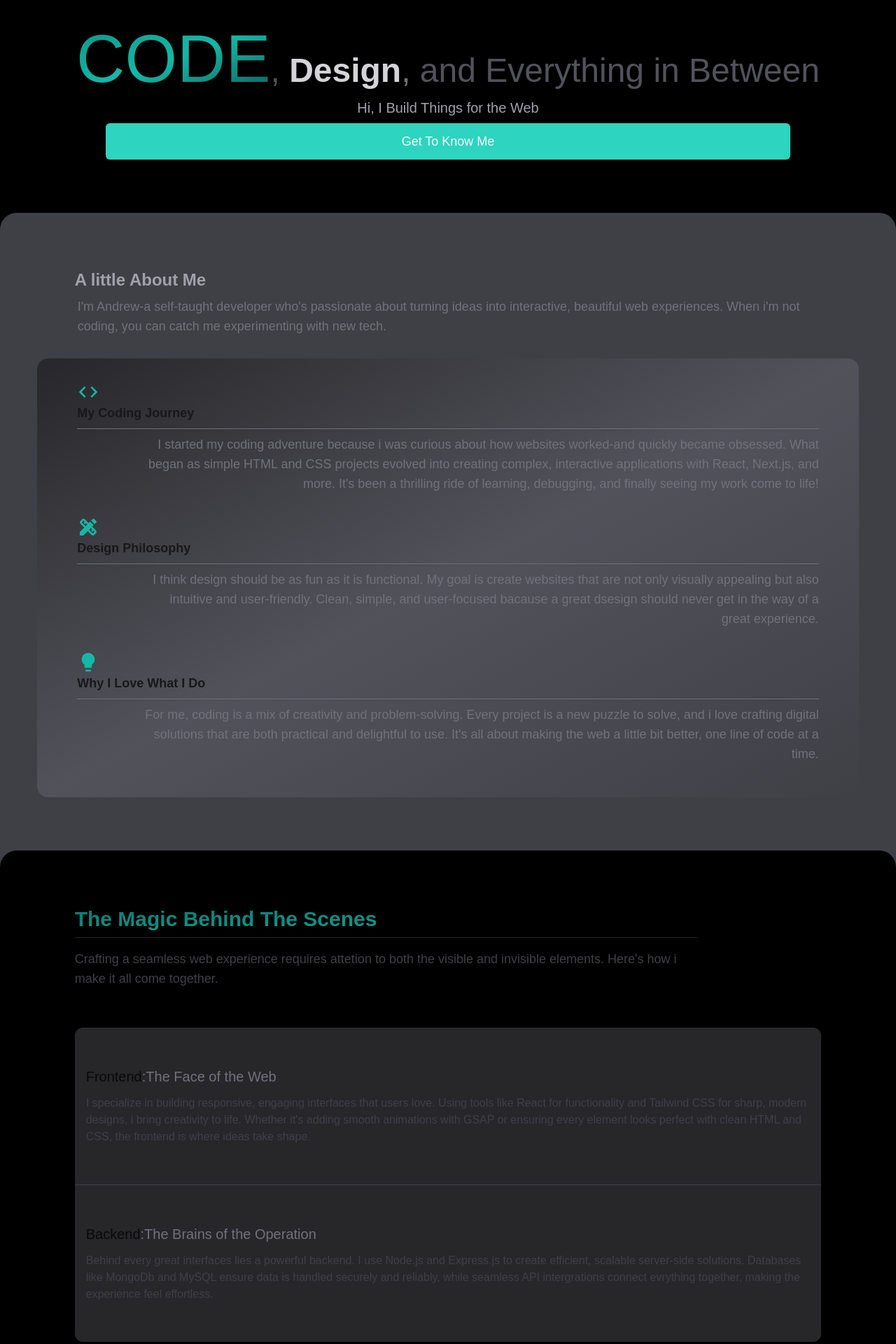
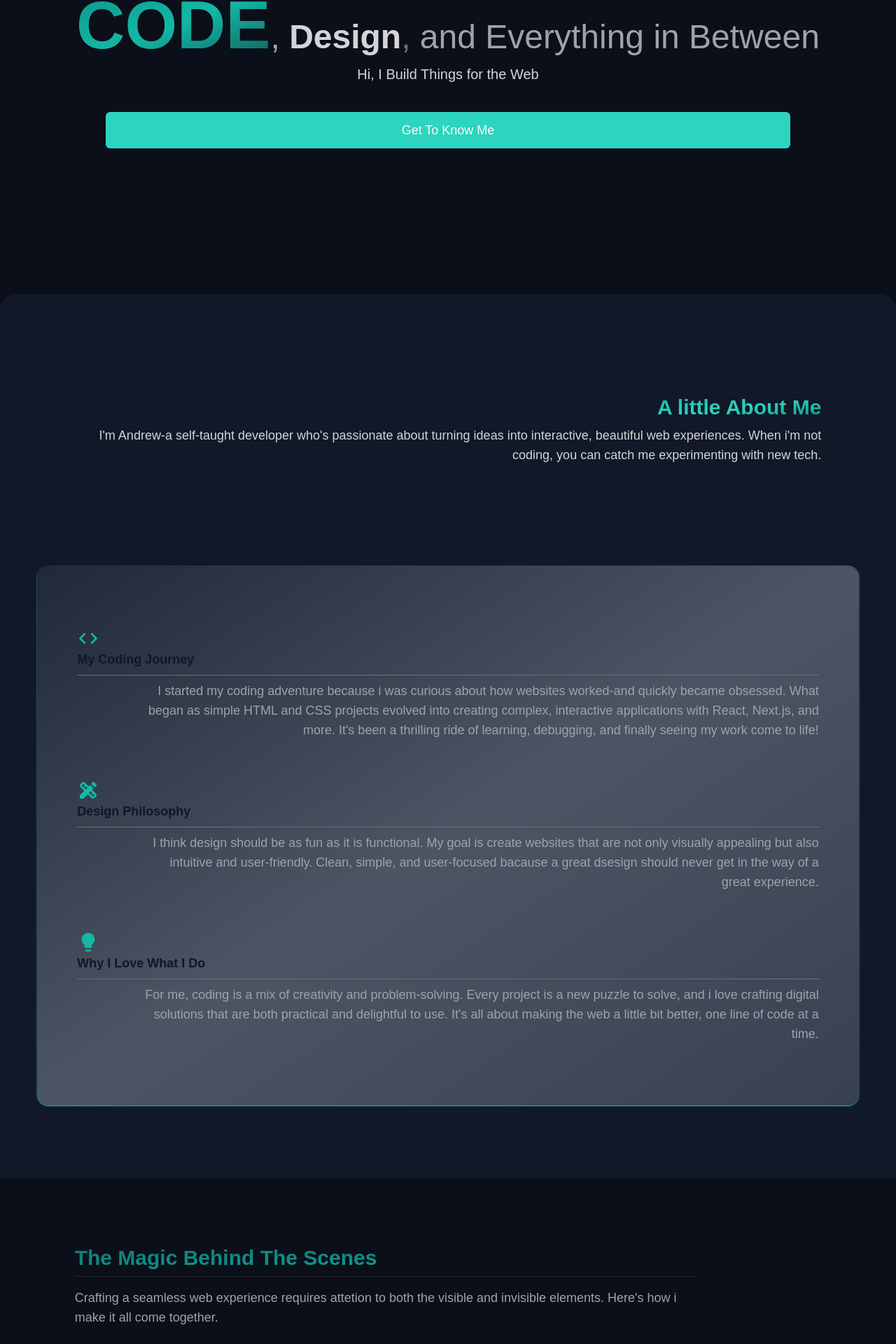
Before and after one commit to drucodecraft/mysite, a Next.js app: page / in a window 1280 px wide. Shown: the part 476-2396 px from the top of the page at 70% size. Built offline with nearby package versions, Linux system fonts and the light colour scheme.

Commit message:
add black color gradient

```diff
--- a/app/layout.js
+++ b/app/layout.js
@@ -8,7 +8,7 @@ export const metadata = {
 export default function RootLayout({ children }) {
   return (
     <html lang="en">
-      <body className={`  antialiased bg-black`}>{children}</body>
+      <body className={`  antialiased bg-black-950`}>{children}</body>
     </html>
   );
 }
--- a/components/AboutComponent/AboutComp.jsx
+++ b/components/AboutComponent/AboutComp.jsx
@@ -30,15 +30,15 @@ const data = [
 export default function AboutComp() {
   return (
     <div
-      className={` relative -top-5  bg-zinc-700  flex w-full h-full flex-col pb-10   rounded-t-3xl`}
+      className={` relative mt-24  bg-black-900  flex w-full h-full flex-col pb-10   rounded-t-3xl`}
     >
-      <div className=" w-10/12 pt-20 pb-8 mx-auto">
+      <div className=" w-10/12 pt-36 pb-36 mx-auto">
         <figure>
           <figcaption className=" flex flex-col gap-2">
-            <h3 className=" text-zinc-400 text-2xl font-bold">
+            <h3 className="  w-fit ml-auto bg-gradient-to-br from-teal-500 via-teal-400 to-teal-600 text-transparent bg-clip-text text-3xl font-bold">
               A little About Me
             </h3>
-            <p className=" text-zinc-500 pl-1">
+            <p className=" text-zinc-300 pl-1 text-end text-lg">
               I&apos;m Andrew-a self-taught developer who&apos;s passionate
               about turning ideas into interactive, beautiful web experiences.
               When i&apos;m not coding, you can catch me experimenting with new
@@ -47,20 +47,20 @@ export default function AboutComp() {
           </figcaption>
         </figure>
       </div>
-      <div className="flex  flex-col overflow-hidden gap-4 w-11/12  mx-auto rounded-2xl bg-gradient-to-tl from-zinc-700 via-zinc-600 to-zinc-800 bg-opacity-65  py-8 ">
+      <div className="flex  flex-col overflow-hidden gap-4 w-11/12  mx-auto rounded-2xl shadow-sm shadow-teal-400 bg-gradient-to-tl from-black-700 via-black-600 to-black-800 bg-opacity-65  py-8 ">
         <section className=" w-11/12  mx-auto ">
-          <ul className=" flex flex-col pb-4 gap-8 px-2  ">
+          <ul className=" flex flex-col py-14 gap-14 px-2  ">
             {data.map((content, index) => {
               return (
                 <li key={index} className=" ">
                   <figure className="">
                     <figcaption className=" flex  flex-col ">
                       {<content.Icon className={` h-8 w-8 text-teal-500`} />}
-                      <h3 className=" font-semibold text-zinc-900 text-lg ">
+                      <h3 className=" font-semibold text-slate-900 text-lg ">
                         {content.title}
                       </h3>
                       <hr className=" border-t-zinc-500 w-full  my-2 shadow " />
-                      <p className=" w-11/12 text-zinc-500 text-end ml-auto  ">
+                      <p className=" w-11/12 text-zinc-400 text-lg text-end ml-auto  ">
                         {content.content}
                       </p>
                     </figcaption>
--- a/components/Hero/HeroComponent.jsx
+++ b/components/Hero/HeroComponent.jsx
@@ -2,23 +2,20 @@ import React from "react";
 
 export default function HeroComponent() {
   return (
-    <div
-      style={{ height: "100dvh" }}
-      className=" flex flex-col bg-black w-full items-center relative"
-    >
-      <figure className="absolute w-11/12  bottom-24">
+    <div className=" flex flex-col min-h-screen  bg-black-950 w-full items-center relative">
+      <figure className="absolute w-11/12  bottom-28">
         <figcaption className=" flex flex-col gap-2">
-          <h3 className=" text-5xl font-medium  text-center text-zinc-600">
-            <span className=" text-8xl bg-gradient-to-tl via-teal-500 to-teal-600 from-teal-800 bg-clip-text font-light text-transparent ">
+          <h3 className=" text-5xl font-medium  text-center text-zinc-400">
+            <span className=" text-8xl bg-gradient-to-tl via-teal-500 to-teal-600 from-teal-800 bg-clip-text font-black text-transparent ">
               CODE
             </span>
             , <span className=" font-semibold text-zinc-300">Design</span>
             <span className="text-zinc-500">,</span> and Everything in Between
           </h3>
-          <p className=" w-10/12 text-center mx-auto text-xl text-zinc-400 ">
+          <p className=" w-10/12 text-center mx-auto text-xl text-zinc-300 ">
             Hi, I Build Things for the Web
           </p>
-          <button className=" px-5 py-3 mx-auto w-10/12 rounded-md bg-teal-400 text-zinc-50 text-lg">
+          <button className=" px-5 py-3 mt-8 mx-auto w-10/12 rounded-md bg-teal-400 text-zinc-50 text-lg">
             Get To Know Me
           </button>
         </figcaption>
--- a/components/navBar/NavBar.jsx
+++ b/components/navBar/NavBar.jsx
@@ -5,16 +5,16 @@ export default function NavBar() {
     <nav className="z-50 absolute flex w-full pt-4">
       <div className=" w-10/12  mx-auto flex items-center justify-between">
         <div id="navBrand" className="  flex items-center text-2xl font-black">
-          <p className=" text-zinc-700 ">Simply</p>
+          <p className=" text-zinc-400 ">Simply</p>
           <p className="  text-zinc-300">Drew</p>
         </div>
         <div
           id="toggler"
           className=" py-3 px-2 bg-transparent outline-1 outline outline-zinc-500 bg-opacity-30 rounded-xl flex flex-col gap-1"
         >
-          <span className=" h-0.5 w-5 bg-zinc-200"></span>
-          <span className=" h-0.5 w-5 bg-zinc-200"></span>
-          <span className=" h-0.5 w-5 bg-zinc-200"></span>
+          <span className=" h-0.5 w-5 bg-zinc-500"></span>
+          <span className=" h-0.5 w-5 bg-zinc-500"></span>
+          <span className=" h-0.5 w-5 bg-zinc-500"></span>
         </div>
       </div>
     </nav>
--- a/components/skills/skills.jsx
+++ b/components/skills/skills.jsx
@@ -2,8 +2,8 @@ import React from "react";
 
 export default function Skills() {
   return (
-    <div className=" relative -top-12 rounded-t-3xl h-full flex flex-col bg-black pb-2">
-      <section className=" pt-20 w-10/12 mx-auto">
+    <div className=" relative -top-12 rounded-t-3xl h-full flex flex-col gap-8 bg-black pt-36 pb-18">
+      <section className="  w-10/12 mx-auto">
         <h3 className=" text-3xl bg-clip-text text-transparent font-semibold bg-gradient-to-tl from-teal-500 via-teal-600 to-teal-700">
           The Magic Behind The Scenes
         </h3>
@@ -11,23 +11,23 @@ export default function Skills() {
           className=" w-10/12 mt-2
          border-t-zinc-800 shadow"
         />
-        <p className=" mt-4 w-10/12 text-lg text-zinc-700 ">
+        <p className=" mt-4 w-10/12 text-lg text-zinc-400 ">
           Crafting a seamless web experience requires attetion to both the
           visible and invisible elements. Here&apos;s how i make it all come
           together.
         </p>
       </section>
-      <section className="flex rounded-xl overflow-hidden bg-zinc-800 mt-14 mx-auto h-fit w-10/12 ">
-        <ul className=" flex flex-col    h-fit ">
+      <section className="flex rounded-xl overflow-hidden bg-gradient-to-tr  from-teal-800  shadow-sm shadow-teal-100 via-teal-700 to-teal-800 mt-14 py-8 mx-auto h-fit w-11/12 ">
+        <ul className=" flex flex-col gap-8    h-fit ">
           <li className=" flex  h-fit">
             <figure className=" ">
-              <figcaption className=" pt-14 pb-14   ml-auto px-4 bg-zinc-800">
-                <h3 className=" text-xl font-light text-zinc-500 ">
-                  <span className=" font-medium text-zinc-950 ">Frontend</span>
-                  <span className=" text-zinc-500">:</span>
+              <figcaption className=" pt-14 pb-14   ml-auto px-4 ">
+                <h3 className=" text-xl font-black text-white ">
+                  <span className=" text-slate-900 ">Frontend</span>
+                  <span className=" text-white">:</span>
                   The Face of the Web
                 </h3>
-                <p className=" text-base mt-3 text-zinc-700">
+                <p className=" text-lg mt-4 text-slate-300">
                   I specialize in building responsive, engaging interfaces that
                   users love. Using tools like React for functionality and
                   Tailwind CSS for sharp, modern designs, i bring creativity to
@@ -39,16 +39,16 @@ export default function Skills() {
             </figure>
           </li>
           {/* second  */}
-          <hr className=" border-t-zinc-700 shadow" />
+          <hr className=" border-t-teal-700 shadow" />
           <li className=" flex  h-fit ">
             <figure className=" ">
-              <figcaption className=" pt-14 pb-14    ml-auto px-4 bg-zinc-800">
-                <h3 className=" text-xl font-light text-zinc-500 ">
-                  <span className=" font-medium text-zinc-950 ">Backend</span>
-                  <span className=" text-zinc-500">:</span>
+              <figcaption className=" pt-14 pb-14    ml-auto px-4 ">
+                <h3 className=" text-xl font-black text-white ">
+                  <span className=" text-slate-900 ">Backend</span>
+                  <span className=" text-white">:</span>
                   The Brains of the Operation
                 </h3>
-                <p className=" text-base mt-3 text-zinc-700">
+                <p className=" text-lg mt-4 text-slate-300">
                   Behind every great interfaces lies a powerful backend. I use
                   Node.js and Express.js to create efficient, scalable
                   server-side solutions. Databases like MongoDb and MySQL ensure
--- a/tailwind.config.js
+++ b/tailwind.config.js
@@ -10,6 +10,19 @@ module.exports = {
       colors: {
         background: "var(--background)",
         foreground: "var(--foreground)",
+        black: {
+          50: "#f9fafb",
+          100: "#f3f4f6",
+          200: "#e5e7eb",
+          300: "d1d5db",
+          400: "#9ca3af",
+          500: "#6b7280",
+          600: "#4b5563",
+          700: "#374151",
+          800: "#1f2937",
+          900: "#111827",
+          950: "#0b0f1a",
+        },
       },
     },
   },
```
